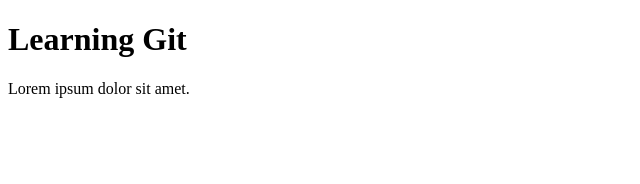
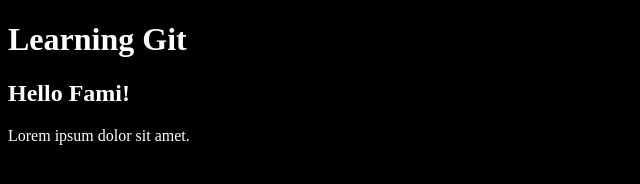
Before and after one commit to rezedso/test-git, a plain HTML site: page index.html in a window 1280 px wide. Shown: the whole page, without its empty margins (0-640 px from the left). Drawn offline with Linux system fonts and the light colour scheme.

Commit message:
added css to html

```diff
--- a/index.html
+++ b/index.html
@@ -4,9 +4,11 @@
     <meta charset="UTF-8" />
     <meta name="viewport" content="width=device-width, initial-scale=1.0" />
     <title>Learning Git</title>
+    <link rel="stylesheet" href="style.css" />
   </head>
   <body>
     <h1>Learning Git</h1>
+    <h2>Hello Fami!</h2>
     <p>Lorem ipsum dolor sit amet.</p>
   </body>
 </html>
```
